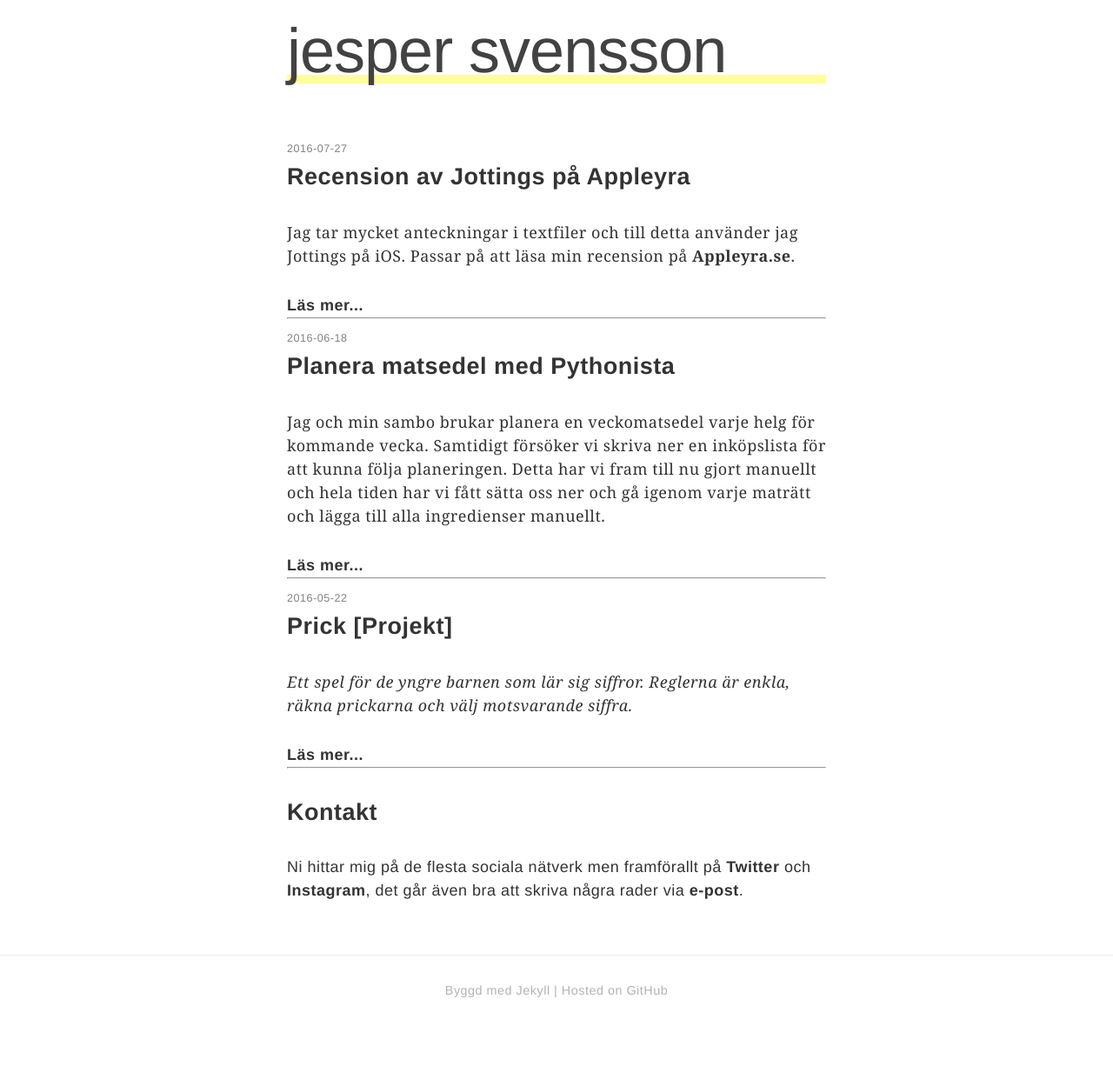
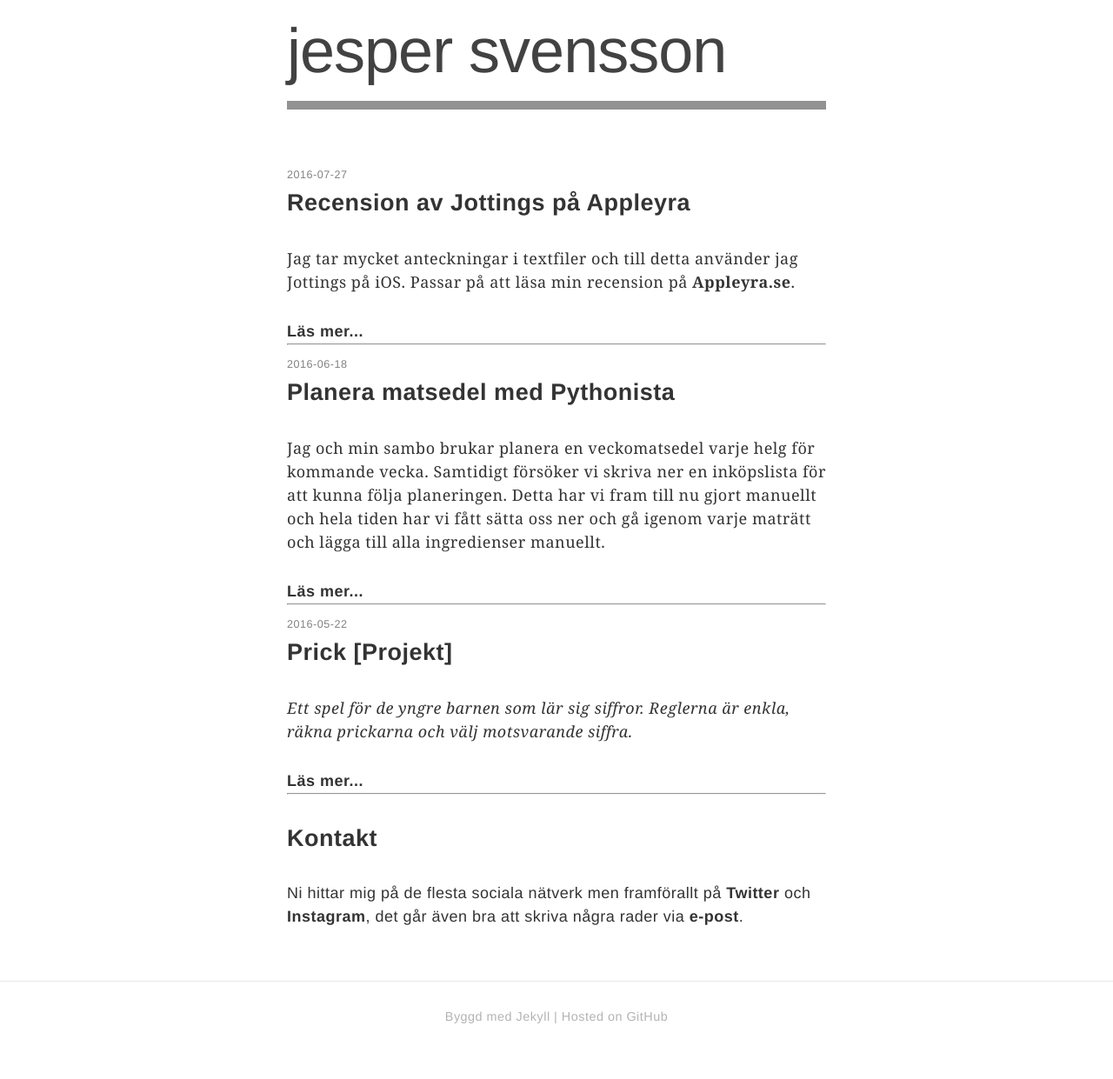
Before and after one commit to jesperpsvensson/jesperpsvensson.github.io, a Jekyll site: the page built from index.html, in a window 1280 px wide. Shown: the whole page at 87% size. Built offline with Jekyll 4.4.1, drawn with Linux system fonts in a browser that asks for light colours; before the commit the page ends 1211 px from its top, so only the background shows below that.

Commit message:
ändrat site-title

```diff
--- a/_sass/_layout.scss
+++ b/_sass/_layout.scss
@@ -17,7 +17,8 @@
     line-height: 56px;
     letter-spacing: -1px;
     margin-bottom: $spacing-unit * 2;
-    border-bottom: 10px solid #ffff99;
+    padding-bottom: $spacing-unit;
+    border-bottom: 10px solid #929292;
 
 
     &,
```
